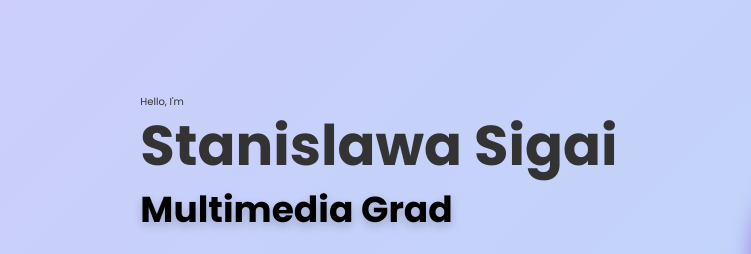
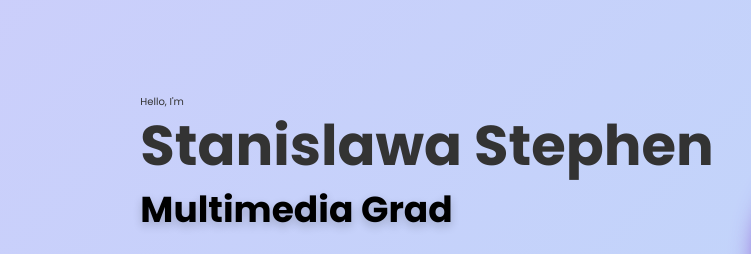
Before and after one commit to aapjeff/stanislawa-portfolio, a plain HTML site: page index.html in a window 1280 px wide. Shown: the part 182-436 px from the top of the page, 0-751 px from the left. Drawn offline with Linux system fonts and the light colour scheme.

Commit message:
Update index.html

```diff
--- a/index.html
+++ b/index.html
@@ -28,7 +28,7 @@
     <section id="home">
         <div class="home-content">
             <span class="hello">Hello, I'm</span>
-            <h1>Stanislawa Sigai</h1>
+            <h1>Stanislawa Stephen</h1>
             <h3><span class="typewriter-text"></span></h3>
             <p>Multimedia Computing Graduate & Graphic Designer based in Sarawak.</p>
             <div class="social-icons">
@@ -142,4 +142,5 @@
 
     <script src="script.js"></script>
 </body>
+
 </html>
```
